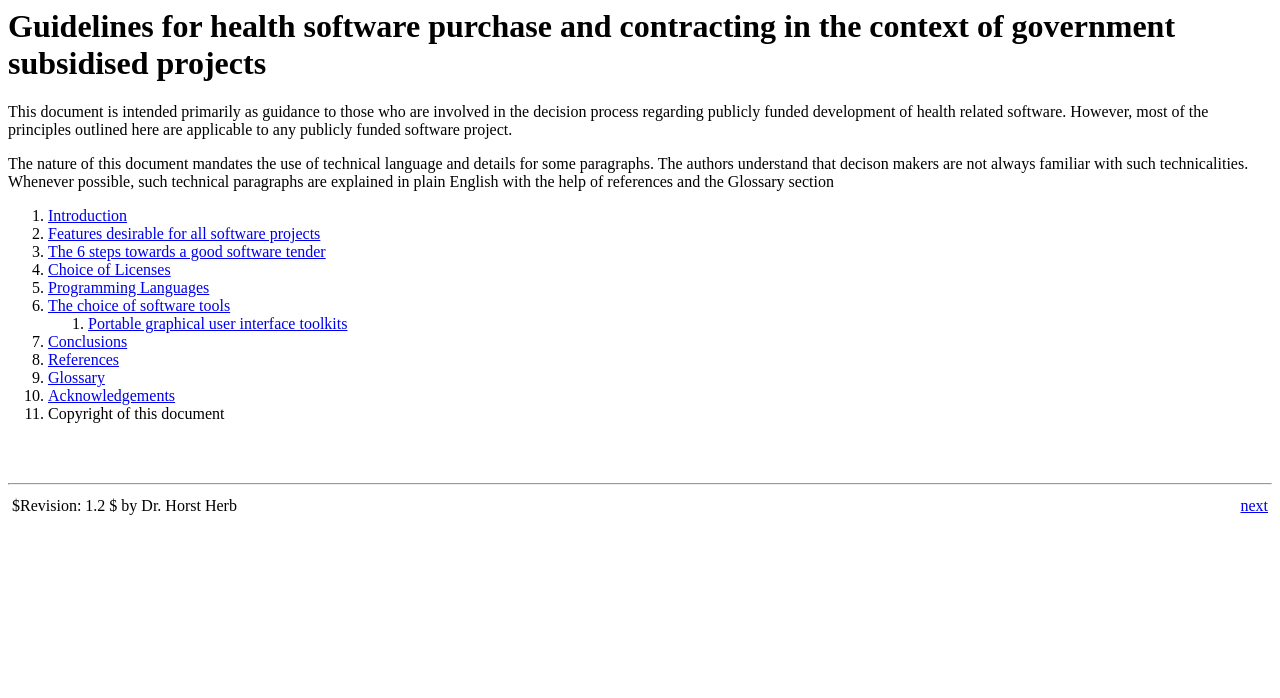
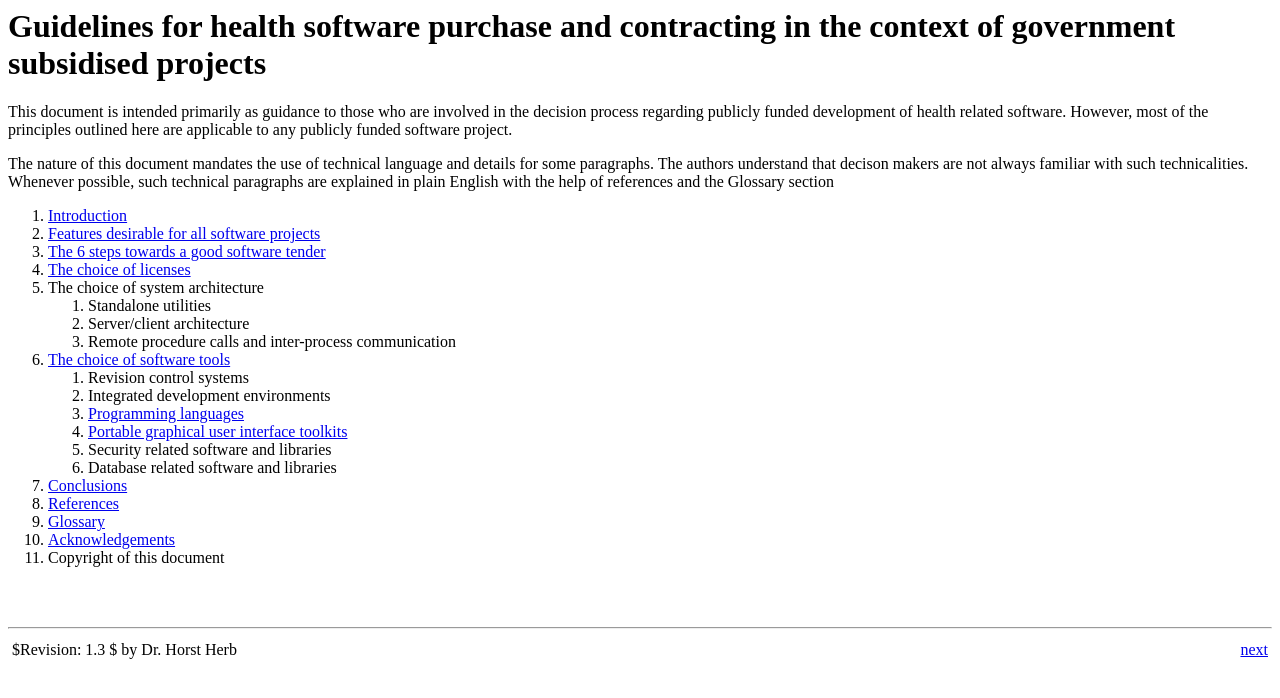
Before and after one commit to gnu-mirror-unofficial/gnumed, a plain HTML site: page whitepapers/software-policy/index.html in a window 1280 px wide. Drawn offline with Linux system fonts and the light colour scheme.

Commit message:
few more subgroups

```diff
--- a/whitepapers/software-policy/index.html
+++ b/whitepapers/software-policy/index.html
@@ -21,11 +21,21 @@ in plain English with the help of references and the Glossary section</p>
 	<li><a href="software-policy.html">Introduction</a></li>
 	<li><a href="desirable-features.html">Features desirable for all software projects</a></li>
 	<li><a href="good-tender.html">The 6 steps towards a good software tender</a></li>
-	<li><a href="licenses.html">Choice of Licenses</a></li>
-	<li><a href="programming-languages.html">Programming Languages</a></li>
+	<li><a href="licenses.html">The choice of licenses</a></li>
+	<li>The choice of system architecture</li>
+		<ol>
+			<li>Standalone utilities</li>
+			<li>Server/client architecture</li>
+			<li>Remote procedure calls and inter-process communication</li>
+		</ol>
 	<li><a href="development-tools.html">The choice of software tools</a>
 		<ol>
+			<li>Revision control systems</li>
+			<li>Integrated development environments</li>
+			<li><a href="programming-languages.html">Programming languages</a></li>
 			<li><a href="guitools.html">Portable graphical user interface toolkits</a></li>
+			<li>Security related software and libraries</li>
+			<li>Database related software and libraries</li>
 		</ol>
 	</li>
 	<li><a href="conclusions.html">Conclusions</a></li>
@@ -44,7 +54,7 @@ in plain English with the help of references and the Glossary section</p>
  style="width: 100%; text-align: left;">
   <tbody>
     <tr>
-      <td style="vertical-align: top;">$Revision: 1.2 $ by Dr. Horst Herb<br>
+      <td style="vertical-align: top;">$Revision: 1.3 $ by Dr. Horst Herb<br>
       </td>
       <td style="vertical-align: top; text-align: right;"><a href="introduction.html">next</a><br>
       </td>
```
Also changed, not shown: 1 other file.
